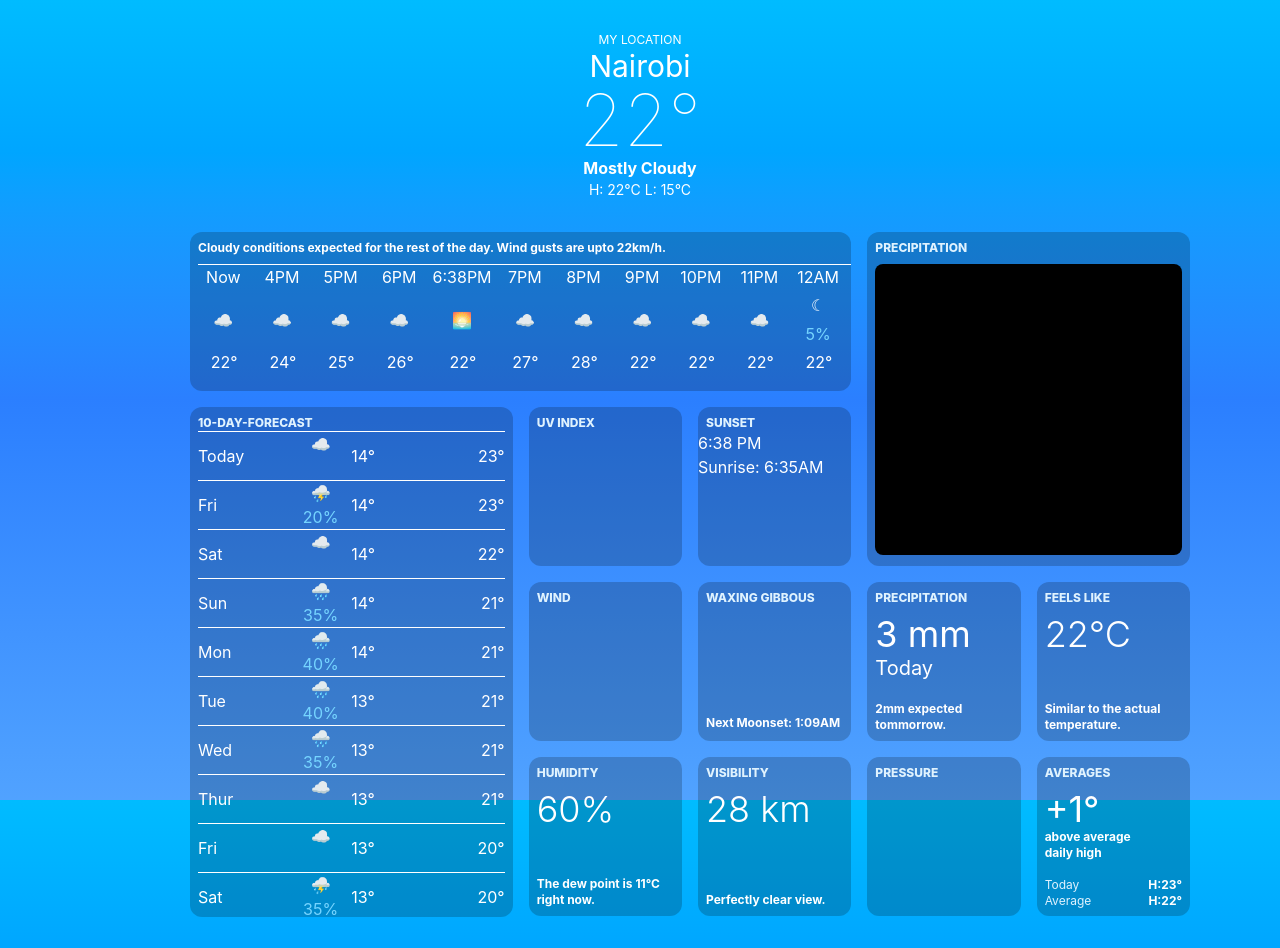
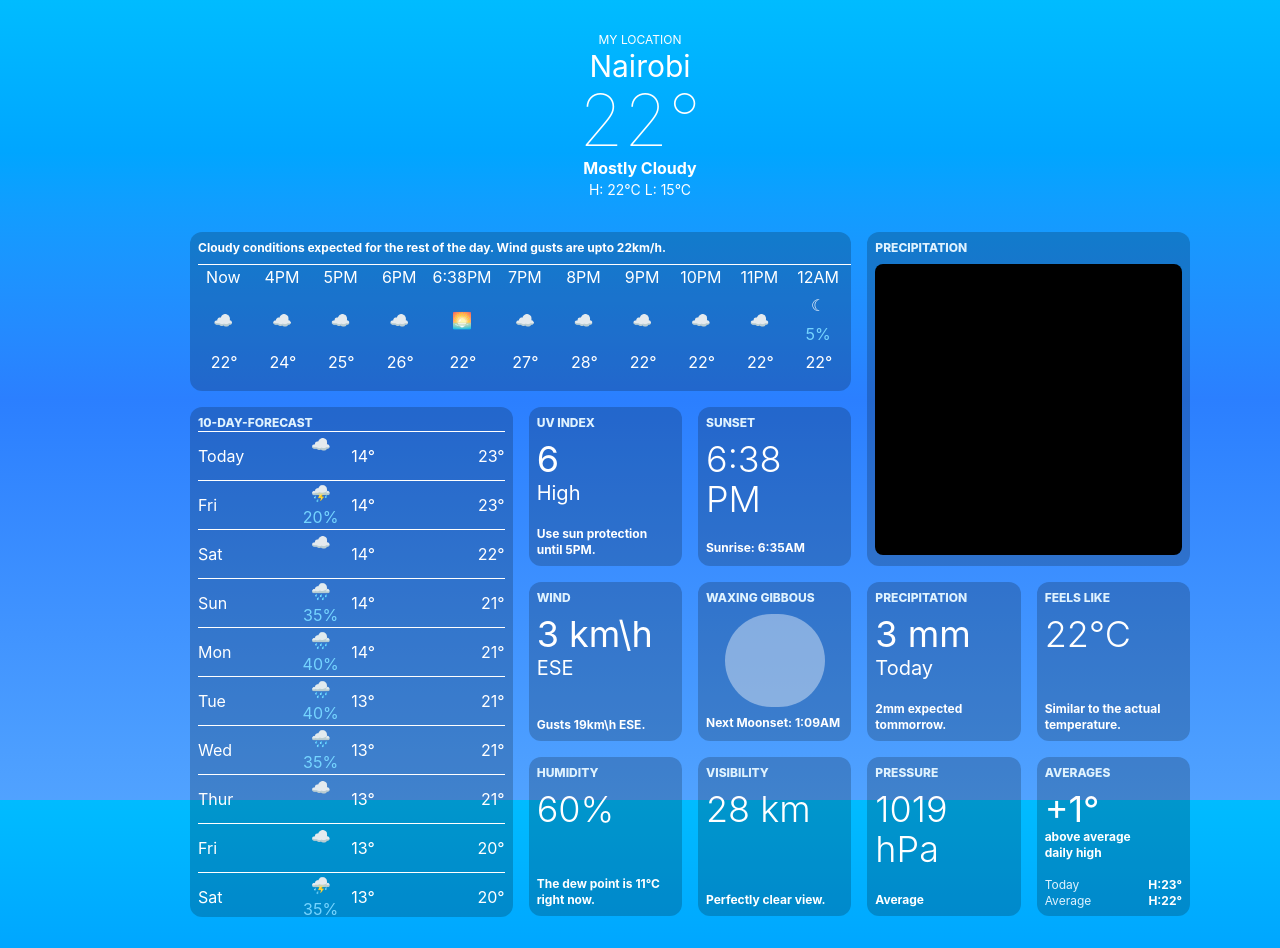
Before and after one commit to IanKaremi/Apple-Weather-Tailwind, a React (Vite) app in the folder Apple-Weather-Tailwind/: page / in a window 1280 px wide. Built offline with nearby package versions, Linux system fonts and the light colour scheme.

Commit message:
finished UI placeholders

```diff
--- a/Apple-Weather-Tailwind/src/App.jsx
+++ b/Apple-Weather-Tailwind/src/App.jsx
@@ -38,19 +38,26 @@ function App() {
 
                 <Ten/>
               </div>
-              <div className="U col-span-1 row-span-1 bg-black/20  rounded-xl">
+              <div className="U col-span-1 row-span-1 bg-black/20  rounded-xl flex flex-col">
                 <div className='T-desc m-2 mb-0 text-xs text-sky-100 font-extrabold'>UV INDEX</div>
+                <p className='text-4xl text-whit mx-2 mt-2'>6</p>
+                <div className='text-xl text-white mx-2'>High</div>
+                <p className='text-xs text-white mx-2 mt-auto mb-2 font-bold'>Use sun protection until 5PM.</p>
               </div>
-              <div className="S col-span-1 row-span-1 bg-black/20  rounded-xl">
+              <div className="S col-span-1 row-span-1 bg-black/20  rounded-xl flex flex-col">
                 <div className='T-desc m-2 mb-0 text-xs text-sky-100 font-extrabold'>SUNSET</div>
-                <p>6:38 PM</p>
-                <div>Sunrise: 6:35AM</div>
+                <p className='T-desc m-2 mb-0 text-4xl text-white font-light'>6:38 PM</p>
+                <div className='text-xs mt-auto ml-2 mb-[10px] font-bold'>Sunrise: 6:35AM</div>
               </div>
-              <div className="W col-span-1 row-span-1 bg-black/20  rounded-xl">
+              <div className="W col-span-1 row-span-1 bg-black/20  rounded-xl flex flex-col">
                 <div className='T-desc m-2 mb-0 text-xs text-sky-100 font-extrabold'>WIND</div>
+                <p className='text-4xl text-whit mx-2 mt-2'>3 km\h</p>
+                <div className='text-xl text-white mx-2'>ESE</div>
+                <p className='text-xs text-white mx-2 mt-auto mb-2 font-bold'>Gusts 19km\h ESE.</p>
               </div>
               <div className="L col-span-1 row-span-1 bg-black/20  rounded-xl flex flex-col h-full">
                 <div className='T-desc m-2 mb-0 text-xs text-sky-100 font-extrabold'>WAXING GIBBOUS</div>
+                <div className='bg-white/40 rounded-full my-2 mx-auto h-[100px] w-[100px]'></div>
                 <div className='text-xs mt-auto ml-2 mb-[10px] font-bold'> Next Moonset: 1:09AM</div>
               </div>
               <div className="P col-span-1 row-span-1 bg-black/20  rounded-xl flex flex-col">
@@ -59,6 +66,7 @@ function App() {
                 <div className='text-xl text-white mx-2'>Today</div>
                 <p className='text-xs text-white mx-2 mt-auto mb-2 font-bold'>2mm expected tommorrow.</p>
               </div>
+
               <div className="F col-span-1 row-span-1 bg-black/20  rounded-xl flex flex-col">
                 <div className='T-desc m-2 mb-0 text-xs text-sky-100 font-extrabold'>FEELS LIKE</div>
                 <p className='T-desc m-2 mb-0 text-4xl text-white font-light'>22°C</p>
@@ -74,9 +82,10 @@ function App() {
                 <p className='T-desc m-2 mb-0 text-4xl text-white font-light'>28 km</p>
                 <p className='T-desc m-2 mb-2 text-xs font-bold text-white mt-auto'>Perfectly clear view.</p>
               </div>
-              <div className="R col-span-1 row-span-1 bg-black/20  rounded-xl">
-                <p className='T-desc m-2 mb-0 text-xs text-sky-100 font-extrabold'>PRESSURE
-                </p>
+              <div className="R col-span-1 row-span-1 bg-black/20  rounded-xl flex-col flex">
+                <p className='T-desc m-2 mb-0 text-xs text-sky-100 font-extrabold'>PRESSURE</p>
+                <p className='T-desc m-2 mb-0 text-4xl text-white font-light'>1019 hPa</p>
+                <p className='T-desc m-2 mb-2 text-xs font-bold text-white text-nowrap mt-auto'>Average</p>
               </div>
               <div className="A col-span-1 row-span-1 bg-black/20  rounded-xl">
                 <p className='T-desc m-2 mb-0 text-xs text-sky-100 font-extrabold'>AVERAGES</p>
```
